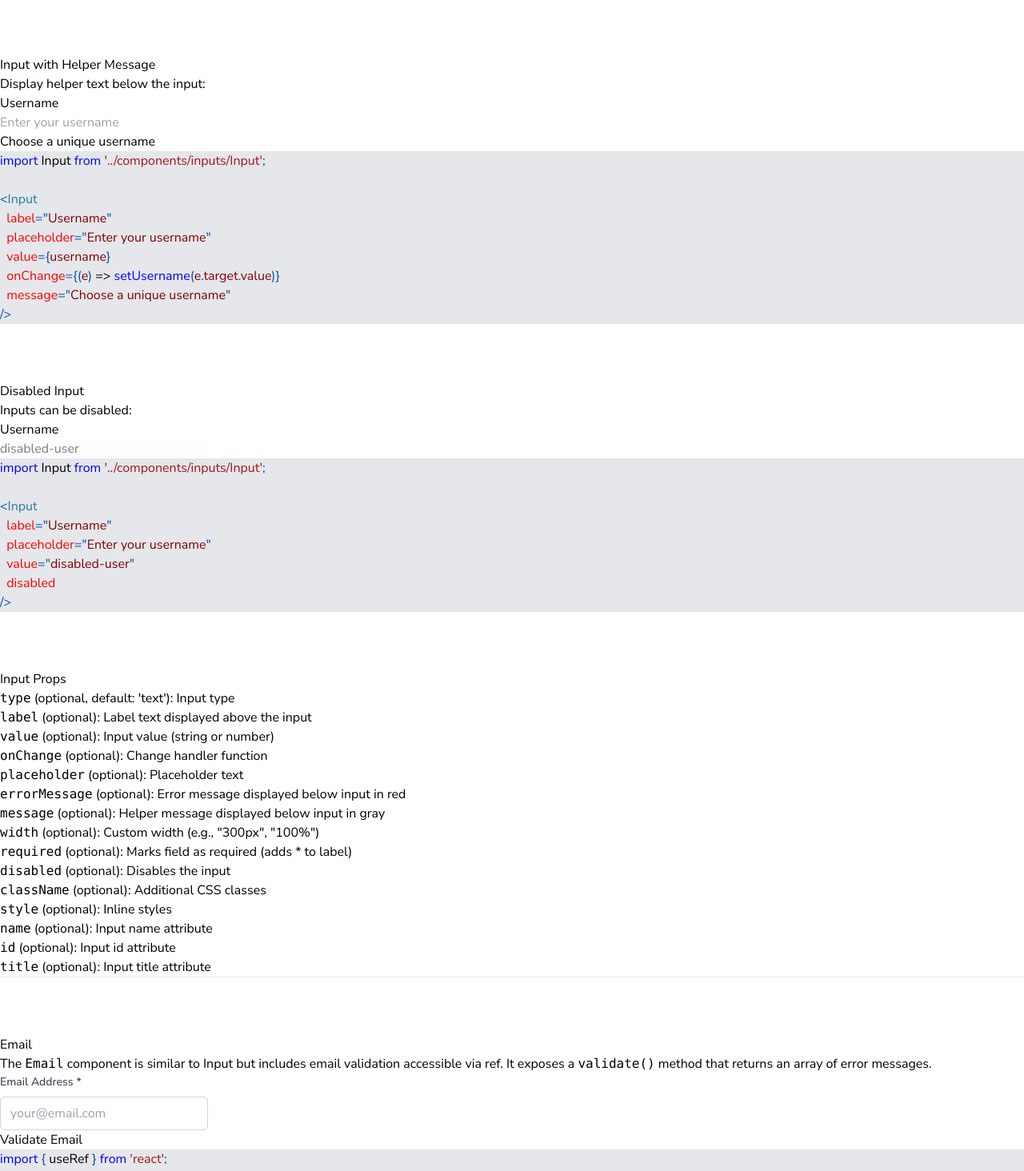
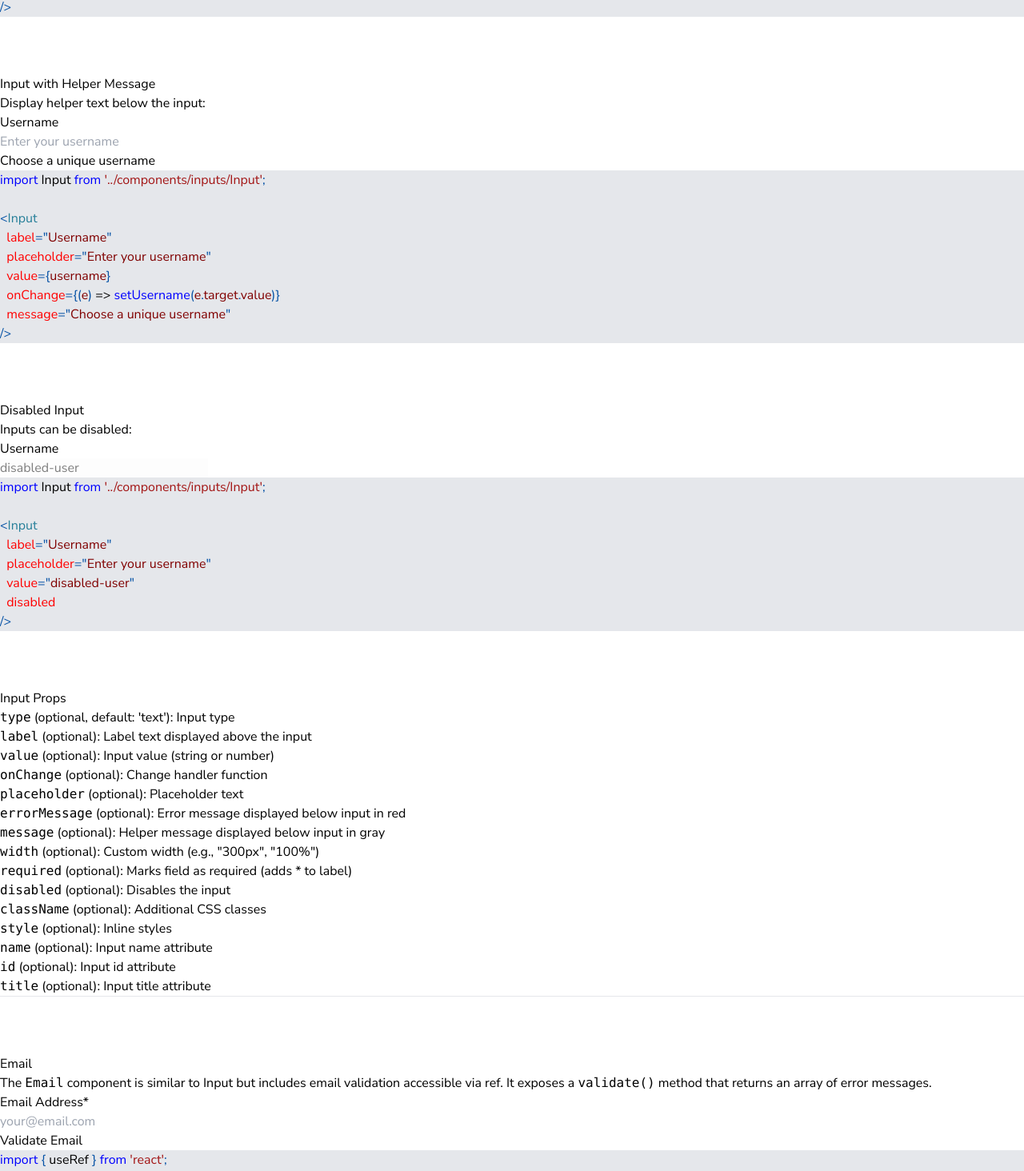
Before and after one commit to FeroHriadel/ncss-react, a React (Vite) app: page /inputs in a window 1280 px wide. Shown: the part 1294-2758 px from the top of the page at 80% size. Built offline with nearby package versions, Linux system fonts and the light colour scheme.

Commit message:
Textarea

```diff
--- a/src/components/inputs/Email.tsx
+++ b/src/components/inputs/Email.tsx
@@ -73,19 +73,13 @@ const Email = forwardRef<EmailHandle, EmailProps>((props, ref) => {
       {label && (
         <label
           htmlFor={id}
-          style={{
-            display: 'block',
-            marginBottom: '0.5rem',
-            fontSize: '0.875rem',
-            fontWeight: '500',
-            color: '#374151',
-          }}
+          className="block mb-2 text-sm font-medium text-gray-700"
         >
           {label}
-          {required && <span style={{ marginLeft: '0.25rem' }}>*</span>}
+          {required && <span className="ml-1">*</span>}
         </label>
       )}
-      <div style={{ position: 'relative' }}>
+      <div className="relative">
         <input
           type="email"
           name={name}
@@ -96,38 +90,18 @@ const Email = forwardRef<EmailHandle, EmailProps>((props, ref) => {
           disabled={disabled}
           required={required}
           autoComplete={autoComplete}
-          style={{
-            width: width,
-            padding: '0.5rem 0.75rem',
-            fontSize: '1rem',
-            border: '1px solid #d1d5db',
-            borderRadius: '0.375rem',
-            outline: 'none',
-            transition: 'border-color 0.2s',
-            backgroundColor: disabled ? '#f3f4f6' : '#fff',
-            cursor: disabled ? 'not-allowed' : 'text',
-            opacity: disabled ? 0.5 : 1,
-          }}
-          onFocus={(e) => {
-            if (!disabled) {
-              e.target.style.borderColor = '#3b82f6';
-            }
-          }}
-          onBlur={(e) => {
-            e.target.style.borderColor = '#d1d5db';
-          }}
+          className={`outline-none border border-gray-300 rounded-md text-base bg-white px-3 py-2 w-full transition-colors placeholder:text-gray-600 placeholder:font-light placeholder:italic ${
+            disabled ? 'opacity-50 cursor-not-allowed bg-gray-50' : 'hover:bg-gray-50 focus:bg-gray-50 focus:border-blue-500'
+          }`}
+          style={width ? { width } : undefined}
         />
         {errorMessage && (
-          <p
-            className='absolute left-0 top-full translate-y-1 text-xs text-red-900'
-          >
+          <p className='absolute left-0 top-full translate-y-1 text-xs text-red-900'>
             {errorMessage}
           </p>
         )}
         {message && !errorMessage && (
-          <p
-            className='absolute left-0 top-full translate-y-1 text-xs text-gray-600'
-          >
+          <p className='absolute left-0 top-full translate-y-1 text-xs text-gray-600'>
             {message}
           </p>
         )}
--- /dev/null
+++ b/src/components/inputs/Textarea.tsx
@@ -0,0 +1,65 @@
+export interface TextareaProps {
+  name?: string;
+  className?: string;
+  id?: string;
+  style?: React.CSSProperties;
+  value?: string;
+  onChange?: React.ChangeEventHandler<HTMLTextAreaElement>;
+  placeholder?: string;
+  disabled?: boolean;
+  required?: boolean;
+  title?: string;
+  label?: string;
+  width?: string;
+  height?: string;
+  rows?: number;
+  errorMessage?: string;
+  message?: string;
+}
+
+export default function Textarea({
+  name,
+  className,
+  id,
+  style,
+  value,
+  onChange = () => {},
+  placeholder,
+  disabled,
+  required,
+  title,
+  label,
+  width,
+  height,
+  rows = 4,
+  errorMessage,
+  message
+}: TextareaProps) {
+
+  if (!id) id=`ncss-textarea-${Math.random().toString(10)}`;
+
+  return (
+    <div className={`w-full ${className || ''}`} style={width ? { width } : undefined}>
+      {label && <label htmlFor={id} className="block mb-2 text-sm text-gray-600">{label}{required && <span className="ml-1">*</span>}</label>}
+      <div className="relative">
+        <textarea
+          name={name}
+          className={`outline-none border border-gray-300 rounded-md text-base bg-gray-100 text-gray-700 hover:bg-gray-200 focus:bg-gray-200 placeholder:text-gray-600 placeholder:font-light placeholder:italic w-full p-3 resize-y ${
+            disabled ? 'opacity-50 cursor-not-allowed' : ''
+          }`}
+          id={id}
+          style={height ? { height, ...style } : style}
+          value={value}
+          onChange={onChange}
+          placeholder={placeholder}
+          disabled={disabled}
+          required={required}
+          title={title}
+          rows={rows}
+        />
+        {errorMessage && <span className="text-xs text-red-900 absolute left-0 top-full">{errorMessage}</span>}
+        {message && <span className="text-xs text-gray-600 absolute left-0 top-full">{message}</span>}
+      </div>
+    </div>
+  );
+}
--- a/src/pages/InputsPage.tsx
+++ b/src/pages/InputsPage.tsx
@@ -7,6 +7,7 @@ import Email from "../components/inputs/Email";
 import type { EmailHandle } from "../components/inputs/Email";
 import Password from "../components/inputs/Password";
 import type { PasswordHandle } from "../components/inputs/Password";
+import Textarea from "../components/inputs/Textarea";
 import Button from "../components/buttons/Button";
 import { Highlight, themes } from "prism-react-renderer";
 import {
@@ -18,11 +19,15 @@ import {
   emailValidationCode,
   passwordCode,
   passwordValidationCode,
-  passwordVisibilityCode
+  passwordVisibilityCode,
+  textareaCode,
+  textareaWithErrorCode,
+  textareaHeightCode
 } from "../utils/InputsPageCode";
 
 export default function InputsPage() {
   const [username, setUsername] = useState('');
+  const [description, setDescription] = useState('');
   const [email, setEmail] = useState('');
   const [password, setPassword] = useState('');
   const [emailError, setEmailError] = useState('');
@@ -55,11 +60,12 @@ export default function InputsPage() {
     <Container className="px-2 pt-24">
       {/* INTRO */}
       <h1 className="mb-4 uppercase font-bold text-3xl">Input Components</h1>
-      <p className="text-gray-800 text-lg mb-12">Input components: <code>Input</code>, <code>Email</code>, <code>Password</code></p>
+      <p className="text-gray-800 text-lg mb-12">Input components: <code>Input</code>, <code>Email</code>, <code>Password</code>, <code>Textarea</code></p>
       <Card className="mb-12 p-4 bg-gray-100 flex flex-col gap-4">
         <a href="#input"><div><code>Input</code> is a basic text input with label, error, and message support <br /></div></a>
         <a href="#email"><div><code>Email</code> is like Input but with email validation exposed via imperative handle <br /></div></a>
         <a href="#password"><div><code>Password</code> is like Input but with password visibility toggle and validation rules <br /></div></a>
+        <a href="#textarea"><div><code>Textarea</code> is a multi-line text input with the same functionality as Input <br /></div></a>
       </Card>
       <hr />
       <Break amount={3} />
@@ -459,6 +465,139 @@ export default function InputsPage() {
           <li>"Password must contain at least one uppercase letter"</li>
         </ul>
       </Card>
+      <hr />
+      <Break amount={3} />
+
+      {/* TEXTAREA */}
+      <h2 className="mb-4 text-2xl uppercase font-semibold" id="textarea">Textarea</h2>
+      <p className="text-gray-700 mb-4">
+        The <code>Textarea</code> component is a multi-line text input with the same styling and functionality as Input.
+      </p>
+
+      <Textarea
+        label="Description"
+        placeholder="Enter description"
+        value={description}
+        onChange={(e) => setDescription(e.target.value)}
+        width="300px"
+        rows={4}
+        className="mb-8"
+      />
+
+      <Highlight
+        theme={themes.vsLight}
+        code={textareaCode}
+        language="tsx"
+      >
+        {({ className, style, tokens, getLineProps, getTokenProps }) => (
+          <pre className={className + " rounded-lg p-6 overflow-x-auto"} style={{ ...style, backgroundColor: '#e5e7eb' }}>
+            {tokens.map((line, i) => (
+              <div key={i} {...getLineProps({ line, key: i })}>
+                {line.map((token, key) => (
+                  <span key={key} {...getTokenProps({ token, key })} />
+                ))}
+              </div>
+            ))}
+          </pre>
+        )}
+      </Highlight>
+      <Break amount={3} />
+
+      {/* TEXTAREA WITH ERROR */}
+      <h3 className="mb-4 text-xl font-semibold">Textarea with Error Message</h3>
+      <p className="text-gray-700 mb-4">Display validation errors below the textarea:</p>
+
+      <Textarea
+        label="Description"
+        placeholder="Enter description"
+        value=""
+        onChange={() => {}}
+        errorMessage="Description is required"
+        width="300px"
+        rows={4}
+        className="mb-8"
+      />
+
+      <Highlight
+        theme={themes.vsLight}
+        code={textareaWithErrorCode}
+        language="tsx"
+      >
+        {({ className, style, tokens, getLineProps, getTokenProps }) => (
+          <pre className={className + " rounded-lg p-6 overflow-x-auto"} style={{ ...style, backgroundColor: '#e5e7eb' }}>
+            {tokens.map((line, i) => (
+              <div key={i} {...getLineProps({ line, key: i })}>
+                {line.map((token, key) => (
+                  <span key={key} {...getTokenProps({ token, key })} />
+                ))}
+              </div>
+            ))}
+          </pre>
+        )}
+      </Highlight>
+      <Break amount={3} />
+
+      {/* TEXTAREA HEIGHTS */}
+      <h3 className="mb-4 text-xl font-semibold">Textarea Heights</h3>
+      <p className="text-gray-700 mb-4">Control textarea height with rows or custom height:</p>
+
+      <div className="flex gap-4 mb-8">
+        <Textarea
+          label="Short (2 rows)"
+          value={description}
+          onChange={(e) => setDescription(e.target.value)}
+          rows={2}
+          width="250px"
+        />
+        <Textarea
+          label="Tall (8 rows)"
+          value={description}
+          onChange={(e) => setDescription(e.target.value)}
+          rows={8}
+          width="250px"
+        />
+      </div>
+
+      <Highlight
+        theme={themes.vsLight}
+        code={textareaHeightCode}
+        language="tsx"
+      >
+        {({ className, style, tokens, getLineProps, getTokenProps }) => (
+          <pre className={className + " rounded-lg p-6 overflow-x-auto"} style={{ ...style, backgroundColor: '#e5e7eb' }}>
+            {tokens.map((line, i) => (
+              <div key={i} {...getLineProps({ line, key: i })}>
+                {line.map((token, key) => (
+                  <span key={key} {...getTokenProps({ token, key })} />
+                ))}
+              </div>
+            ))}
+          </pre>
+        )}
+      </Highlight>
+      <Break amount={3} />
+
+      <Card className="bg-gray-100 border border-gray-200 rounded p-4 mb-12">
+        <h3 className="text-lg font-semibold mb-2">Textarea Props</h3>
+        <ul className="space-y-2">
+          <li><code>label</code> (optional): Label text displayed above the textarea</li>
+          <li><code>value</code> (optional): Textarea value</li>
+          <li><code>onChange</code> (optional): Change handler function</li>
+          <li><code>placeholder</code> (optional): Placeholder text</li>
+          <li><code>errorMessage</code> (optional): Error message displayed below textarea in red</li>
+          <li><code>message</code> (optional): Helper message displayed below textarea in gray</li>
+          <li><code>width</code> (optional): Custom width (e.g., "300px", "100%")</li>
+          <li><code>height</code> (optional): Custom height (e.g., "200px")</li>
+          <li><code>rows</code> (optional, default: 4): Number of visible text rows</li>
+          <li><code>required</code> (optional): Marks field as required (adds * to label)</li>
+          <li><code>disabled</code> (optional): Disables the textarea</li>
+          <li><code>className</code> (optional): Additional CSS classes</li>
+          <li><code>style</code> (optional): Inline styles</li>
+          <li><code>name</code> (optional): Textarea name attribute</li>
+          <li><code>id</code> (optional): Textarea id attribute</li>
+          <li><code>title</code> (optional): Textarea title attribute</li>
+        </ul>
+      </Card>
       <Break amount={3} />
 
     </Container>
--- a/src/utils/InputsPageCode.ts
+++ b/src/utils/InputsPageCode.ts
@@ -143,3 +143,48 @@ export const passwordVisibilityCode = `import Password from '../components/input
   onChange={(e) => setPassword(e.target.value)}
   canShowPassword={false}  // No eye icon, always hidden
 />`;
+
+export const textareaCode = `import Textarea from '../components/inputs/Textarea';
+
+<Textarea
+  label="Description"
+  placeholder="Enter description"
+  value={description}
+  onChange={(e) => setDescription(e.target.value)}
+  rows={4}
+/>`;
+
+export const textareaWithErrorCode = `import Textarea from '../components/inputs/Textarea';
+
+<Textarea
+  label="Description"
+  placeholder="Enter description"
+  value={description}
+  onChange={(e) => setDescription(e.target.value)}
+  errorMessage="Description is required"
+  rows={4}
+/>`;
+
+export const textareaHeightCode = `import Textarea from '../components/inputs/Textarea';
+
+<Textarea
+  label="Short Description"
+  value={description}
+  onChange={(e) => setDescription(e.target.value)}
+  rows={2}
+/>
+
+<Textarea
+  label="Long Description"
+  value={description}
+  onChange={(e) => setDescription(e.target.value)}
+  rows={8}
+/>
+
+// Or use custom height
+<Textarea
+  label="Custom Height"
+  value={description}
+  onChange={(e) => setDescription(e.target.value)}
+  height="200px"
+/>`;
```
